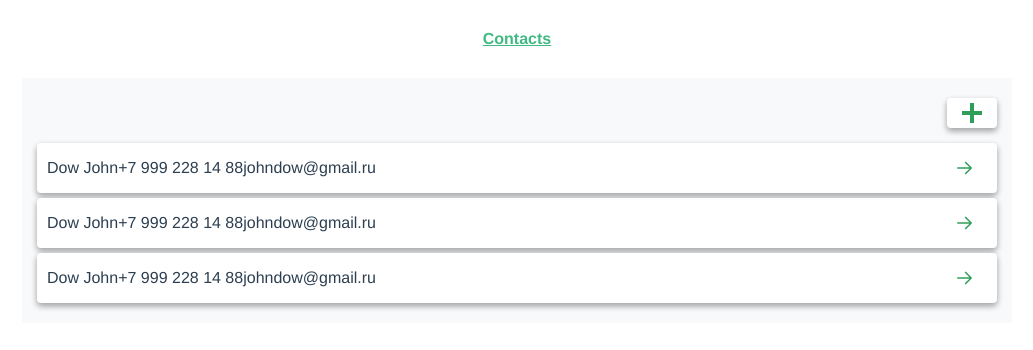
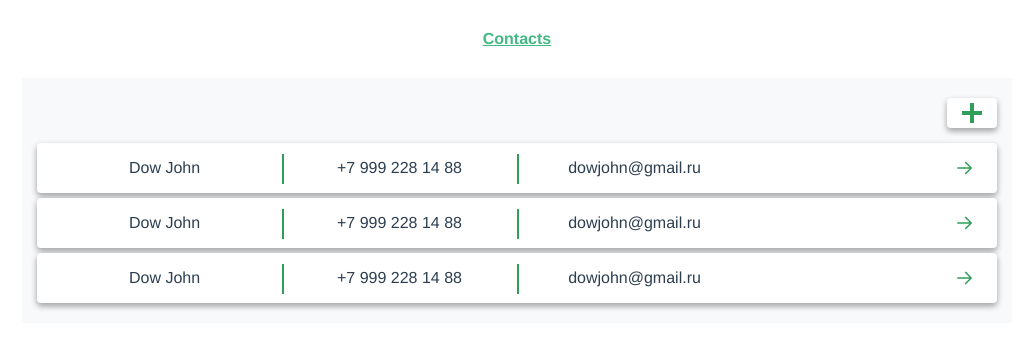
Before and after one commit to Senior-Pomidor/PhoneBook-Vue, a Vue app: page / in a window 1280 px wide. Shown: the top 350 px of the page, without its empty margins (123-1156 px from the left). Built offline with nearby package versions, Linux system fonts and the light colour scheme.

Commit message:
added styles for contact__info

```diff
--- a/src/components/Contact.vue
+++ b/src/components/Contact.vue
@@ -1,13 +1,13 @@
 <template>
-	<section id="contact">
-    <span class="contact__name">
+	<div class="contact">
+    <span class="contact__info">
       Dow John
     </span>
-    <span class="contact__phone">
+    <span class="contact__info">
       +7 999 228 14 88
     </span>
-    <span class="contact__email">
-      johndow@gmail.ru
+    <span class="contact__info contact__info--email">
+      dowjohn@gmail.ru
     </span>
     <i class="contact__arrow">
       <svg class="contact__arrow-icon" xmlns="http://www.w3.org/2000/svg" width="32" height="32" viewBox="0 0 32 32">
@@ -17,11 +17,11 @@
         </g>
       </svg>
     </i>
-  </section>
+  </div>
 </template>
 
 <style lang="scss">
-  #contact {
+  .contact {
     display: flex;
     align-items: center;
     box-sizing: border-box;
@@ -31,6 +31,7 @@
     border-radius: 4px;
     background-color: #fff;
     box-shadow: 0 3px 6px rgba(0,0,0,0.16), 0 3px 6px rgba(0,0,0,0.23);
+    cursor: pointer;
 
     &:not(:first-child) {
       margin-top: 5px;
@@ -50,6 +51,23 @@
     &:active {
       opacity: 0.7;
     }
+
+    &__info {
+      position: relative;
+      width: 25%;
+      min-width: 150px;
+      // border: 1px solid green;
+
+      &:not(:first-child):before {
+        position: absolute;
+        left: 0;
+        top: -5px;
+        width: 2px;
+        height: 30px;
+        content: "";
+        background-color: #2f9e59;
+      }
+    }
   }
 
   .contact__arrow {
@@ -62,7 +80,6 @@
     text-decoration: none;
     margin-left: auto;
     margin-right: 6px;
-    cursor: pointer;
 
     &-icon {
       position: relative;
@@ -76,4 +93,15 @@
       stroke-dashoffset: 95;
     }
   }
+
+  @media (max-width: 540px) {
+    .contact__info {
+      width: 45%;
+      min-width: auto;
+
+      &--email {
+        display: none;
+      }
+    }
+  }
 </style>
```
